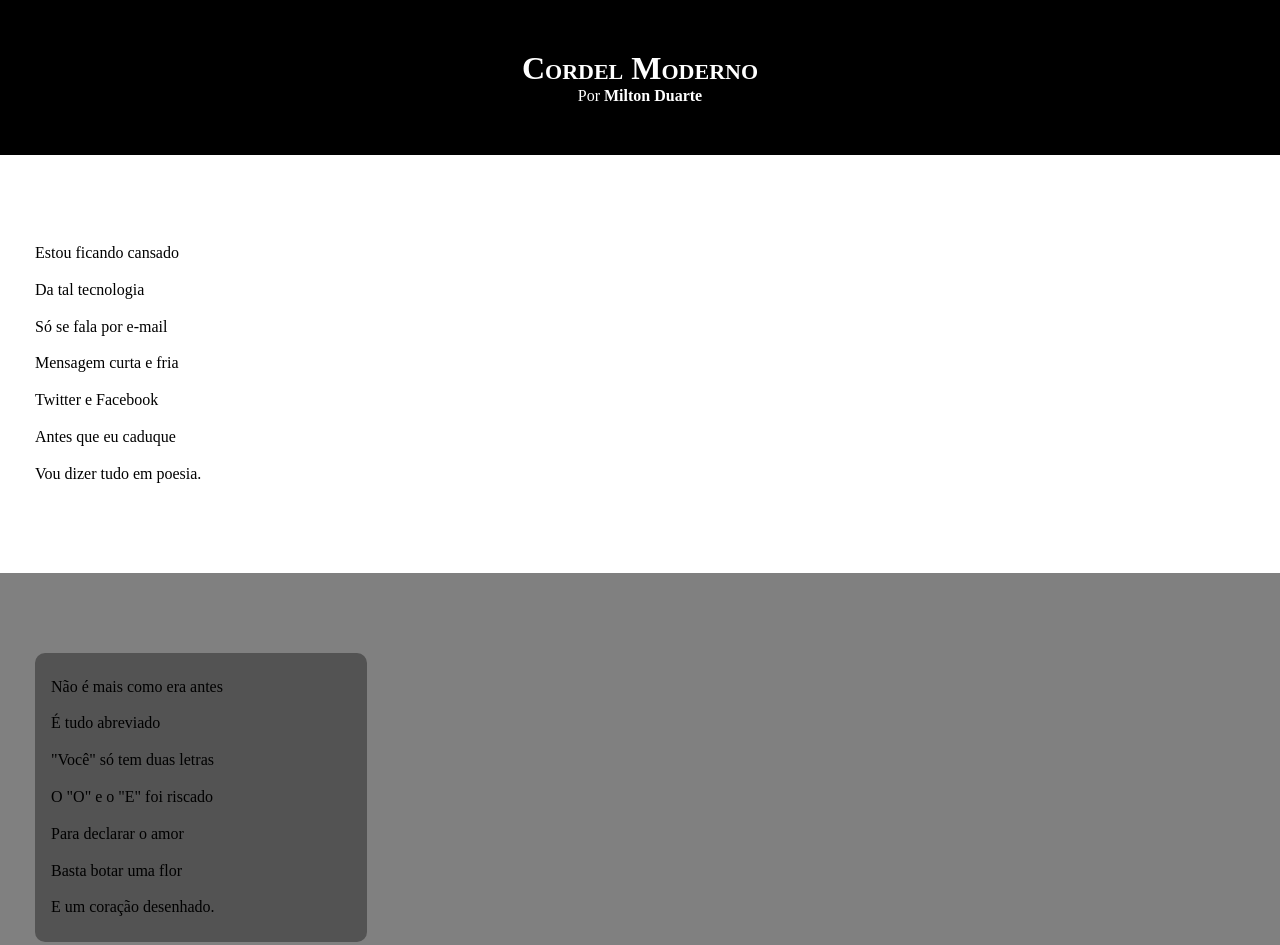
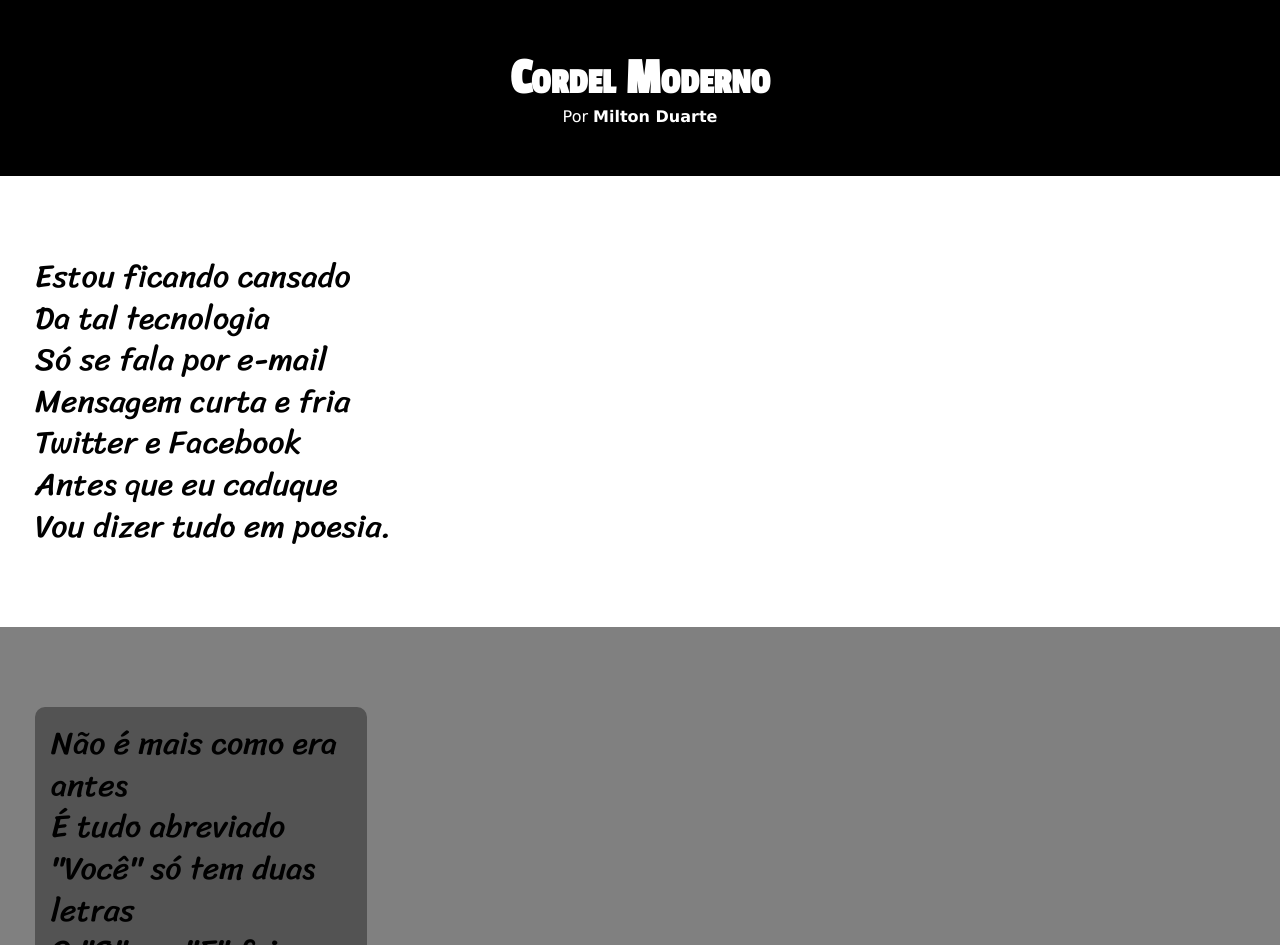
Before and after one commit to GabrielSantt/Projeto-Cordel, a plain HTML site: page index.html in a window 1280 px wide. Shown: the top 945 px of the page. Drawn offline with Linux system fonts and the light colour scheme.

Commit message:
Update style.css

```diff
--- a/estilo/style.css
+++ b/estilo/style.css
@@ -1,11 +1,20 @@
 @charset "UTF-8";
+@import url('https://fonts.googleapis.com/css2?family=Passion+One&family=Sriracha&display=swap');
+/*  font-family: 'Passion One', cursive;
+font-family: 'Sriracha', cursive; */
 *{
     margin: 0px;
     padding: 0px;
 }
+:root{
+    --fonte1: Verdana, Geneva, Tahoma, sans-serif;
+    --fonte2: 'Passion One', "cursive";
+    --fonte3: 'Sriracha', "cursive";
+}
 html, body{
     min-height: 100%vh;
     background-color: gray;
+    font-family: var(--fonte1);
 }
 header{
     text-align: center;
@@ -15,6 +24,8 @@ header{
 header h1{
     padding-top: 50px;
     font-variant: small-caps;
+    font-family: var(--fonte2);
+    font-size: 4vw;
 }
 header p {
     padding-bottom: 50px;
@@ -33,8 +44,10 @@ a:hover{
 section{
     padding-top: 10vh;
     padding-bottom: 10vh;
-    line-height: 2.3em;
+    line-height: 1.3em;
     padding-left: 35px;
+    font-family: var(--fonte3);
+    font-size: 2em;
 }
 .normal{
     background-color: white;
```
